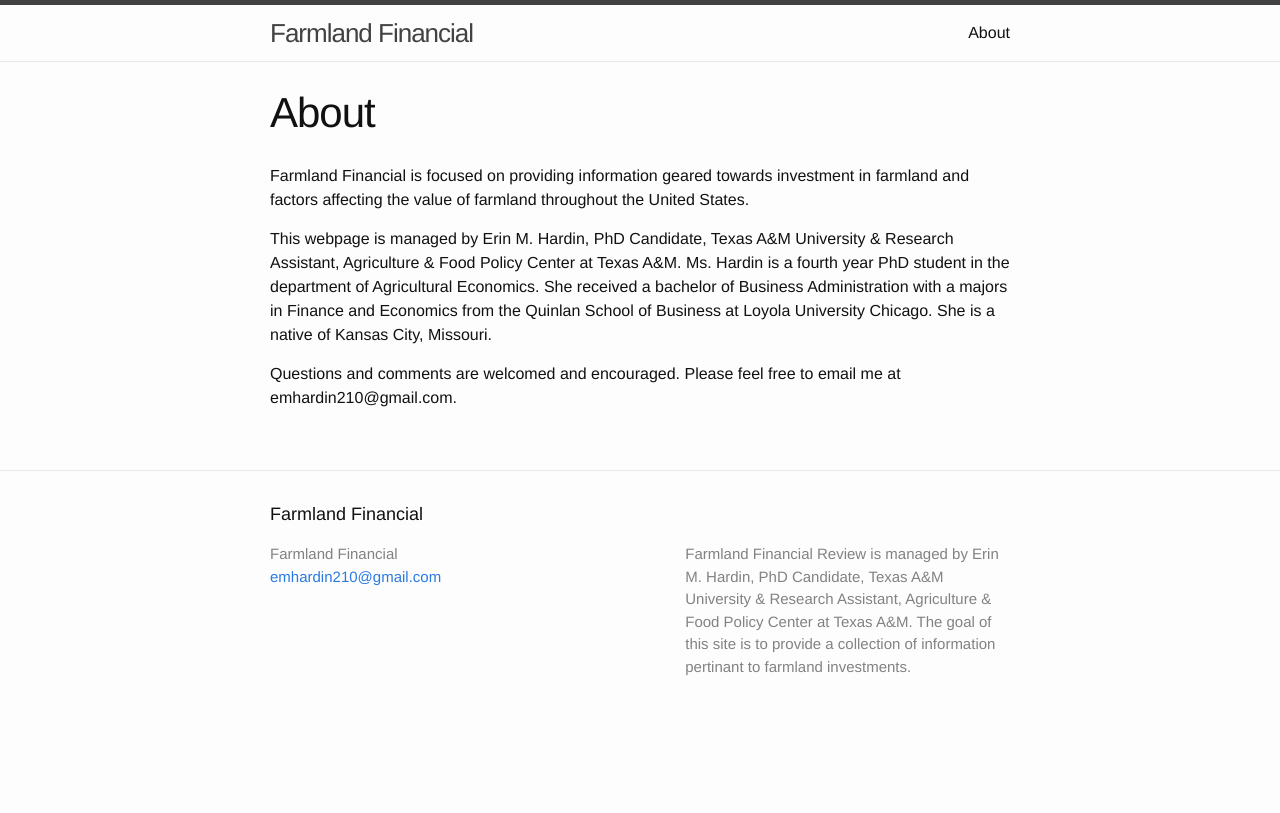
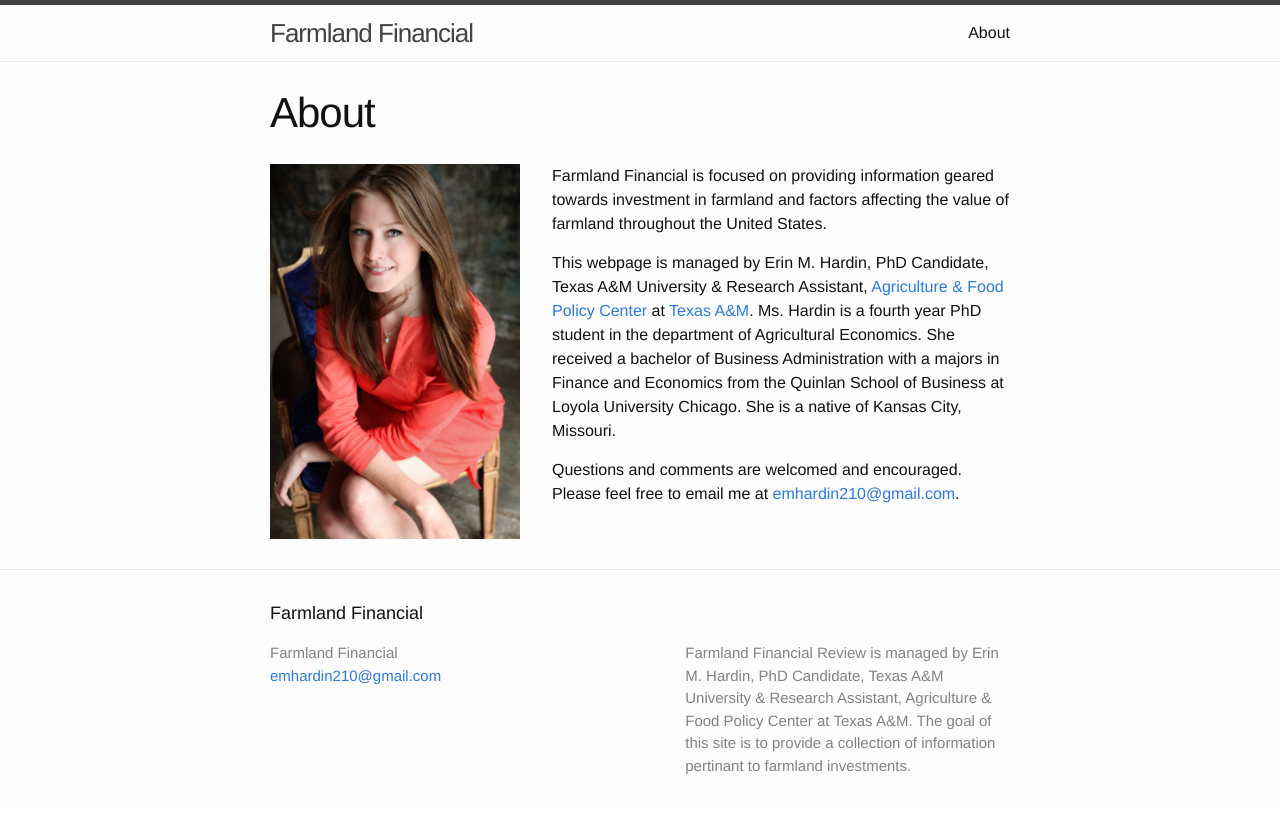
Before and after one commit to emhardin/farmlandfinancial, a Jekyll site: the page built from about.md, in a window 1280 px wide. Shown: the top 813 px of the page. Built offline with Jekyll 4.4.1, drawn with Linux system fonts in a browser that asks for light colours; nearby versions of some CDN libraries.

Commit message:
float picture to the left of text on about page

```diff
--- /dev/null
+++ b/_sass/_customizations.scss
@@ -0,0 +1,5 @@
+.selfie {
+  float: left;
+  width: 250px;
+  padding-right: 2em;
+}
--- a/about.md
+++ b/about.md
@@ -2,12 +2,12 @@
 layout: page
 title: About
 permalink: /about/
-image: erin.png
 ---
 
+![Erin Hardin]({{ site.baseurl }}/assets/erin-hardin.jpg){: .selfie}
 
 Farmland Financial is focused on providing information geared towards investment in farmland and factors affecting the value of farmland throughout the United States.
 
-This webpage is managed by Erin M. Hardin, PhD Candidate, Texas A&M University & Research Assistant, Agriculture & Food Policy Center at Texas A&M.  Ms. Hardin is a fourth year PhD student in the department of Agricultural Economics.  She received a bachelor of Business Administration with a majors in Finance and Economics from the Quinlan School of Business at Loyola University Chicago.  She is a native of Kansas City, Missouri.
+This webpage is managed by Erin M. Hardin, PhD Candidate, Texas A&M University & Research Assistant, [Agriculture & Food Policy Center](https://afpc.tamu.edu) at [Texas A&M](http://www.tamu.edu).  Ms. Hardin is a fourth year PhD student in the department of Agricultural Economics.  She received a bachelor of Business Administration with a majors in Finance and Economics from the Quinlan School of Business at Loyola University Chicago.  She is a native of Kansas City, Missouri.
 
-Questions and comments are welcomed and encouraged.  Please feel free to email me at emhardin210@gmail.com.
+Questions and comments are welcomed and encouraged.  Please feel free to email me at <emhardin210@gmail.com>.
--- a/css/main.scss
+++ b/css/main.scss
@@ -49,5 +49,6 @@ $on-laptop:        800px;
 @import
         "base",
         "layout",
-        "syntax-highlighting"
+        "syntax-highlighting",
+        "customizations"
 ;
```
Also changed, not shown: assets/erin-hardin.jpg (renamed from erin.jpeg).
